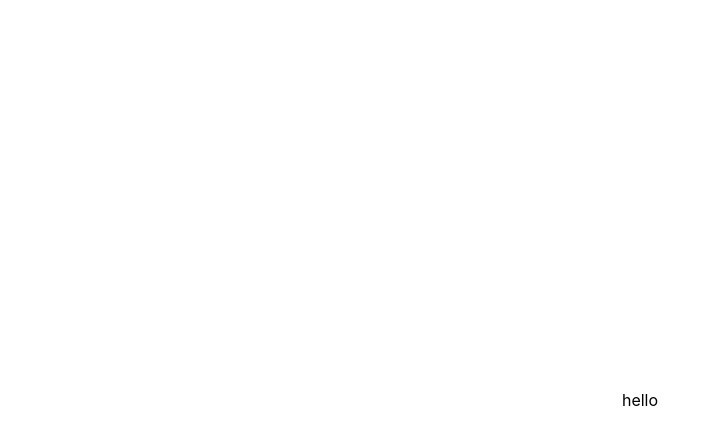
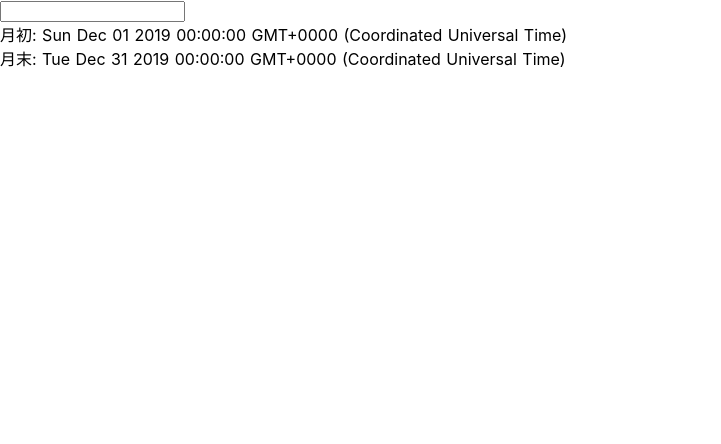
Before and after one commit to watsuyo/nuxt-sample-calendar, a Nuxt app: page / in a window 1280 px wide. Shown: the top 444 px of the page, without its empty margins (0-721 px from the left). Built offline with nearby package versions, Linux system fonts and the light colour scheme.

Commit message:
feat: display firstDateOfMonth endDateOfMonth

```diff
--- a/src/pages/index.vue
+++ b/src/pages/index.vue
@@ -1,43 +1,39 @@
 <template>
   <div class="container">
-    {{ 'hello' }}
+    <input v-model="selectedMonth" type="text">
+    <p>月初: {{ startDayOfMonth(selectedMonth) || currentMonth }}</p>
+    <p>月末: {{ endDayOfMonth(selectedMonth) || currentMonth }}</p>
   </div>
 </template>
 
 <script lang="ts">
 import Vue from 'vue'
-export default Vue.extend({})
+
+interface Data {
+  selectedMonth: number | null
+}
+
+export default Vue.extend({
+  data (): Data {
+    return {
+      selectedMonth: null
+    }
+  },
+  computed: {
+    currentMonth () {
+      return new Date().getMonth() + 1
+    }
+  },
+  methods: {
+    startDayOfMonth (selectedMonth: number) {
+      return new Date(2020, selectedMonth - 1, 1)
+    },
+
+    endDayOfMonth (selectedMonth: number) {
+      return new Date(2020, selectedMonth, 0)
+    }
+  }
+})
 </script>
 
-<style>
-.container {
-  margin: 0 auto;
-  min-height: 100vh;
-  display: flex;
-  justify-content: center;
-  align-items: center;
-  text-align: center;
-}
-
-.title {
-  font-family: 'Quicksand', 'Source Sans Pro', -apple-system, BlinkMacSystemFont,
-    'Segoe UI', Roboto, 'Helvetica Neue', Arial, sans-serif;
-  display: block;
-  font-weight: 300;
-  font-size: 100px;
-  color: #35495e;
-  letter-spacing: 1px;
-}
-
-.subtitle {
-  font-weight: 300;
-  font-size: 42px;
-  color: #526488;
-  word-spacing: 5px;
-  padding-bottom: 15px;
-}
-
-.links {
-  padding-top: 15px;
-}
-</style>
+<style lang="scss" scoped></style>
```
